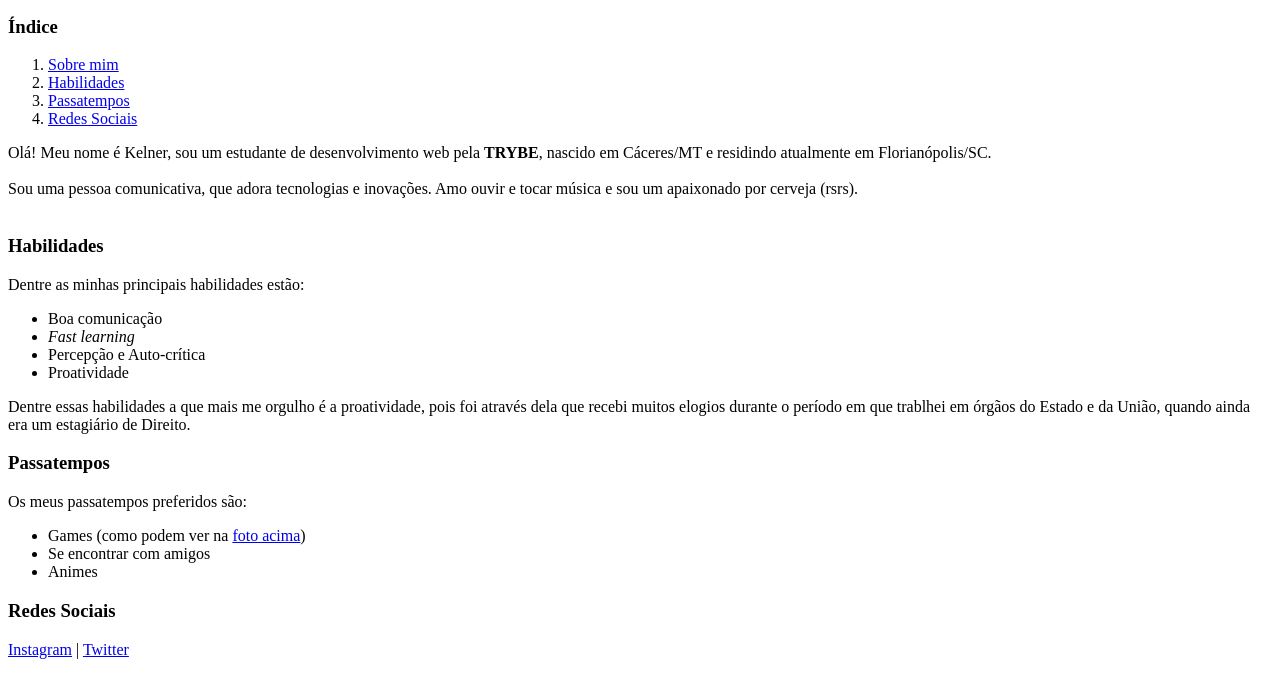
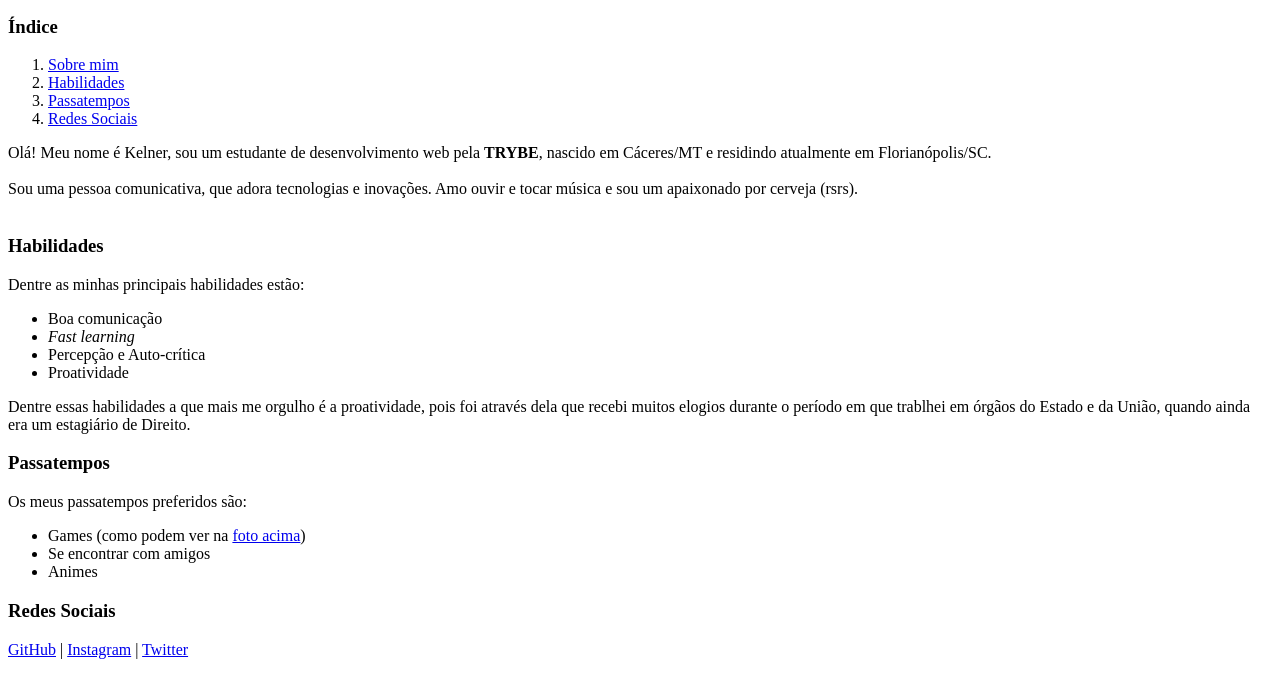
Before and after one commit to kelnerroberto/PortfolioKelner, a plain HTML site: page index.html in a window 1280 px wide. Shown: the part 148-823 px from the top of the page. Drawn offline with Linux system fonts and the light colour scheme.

Commit message:
adiciona git hub nas redes sociais

```diff
--- a/index.html
+++ b/index.html
@@ -48,6 +48,6 @@
          <li>Animes</li>
      </ul>
      <h3 id="redes">Redes Sociais</h3>
-     <p><a href="https://www.instagram.com/kelnerqueiroz/" target="_blank">Instagram</a> | <a href="https://twitter.com/kelnerrs" target="_blank">Twitter</a></p>
+     <p><a href="https://github.com/kelnerroberto" target="_blank">GitHub</a> | <a href="https://www.instagram.com/kelnerqueiroz/" target="_blank">Instagram</a> | <a href="https://twitter.com/kelnerrs" target="_blank">Twitter</a></p>
 </body>
 </html>
```
